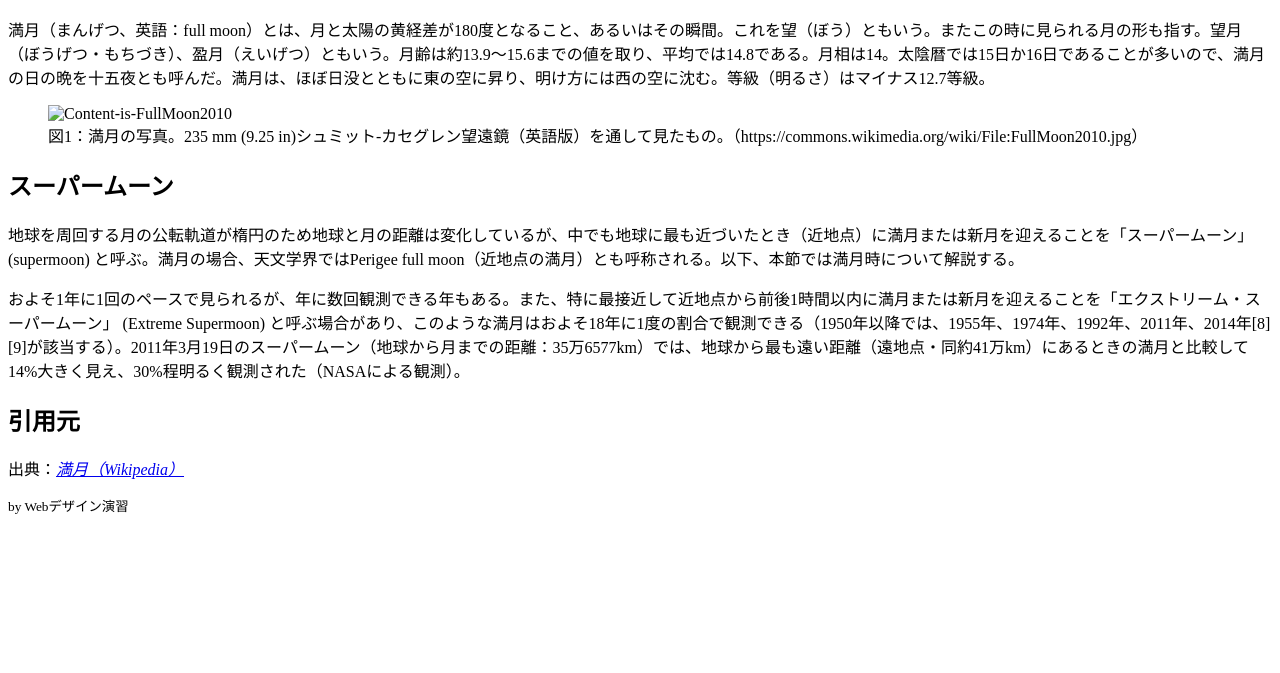
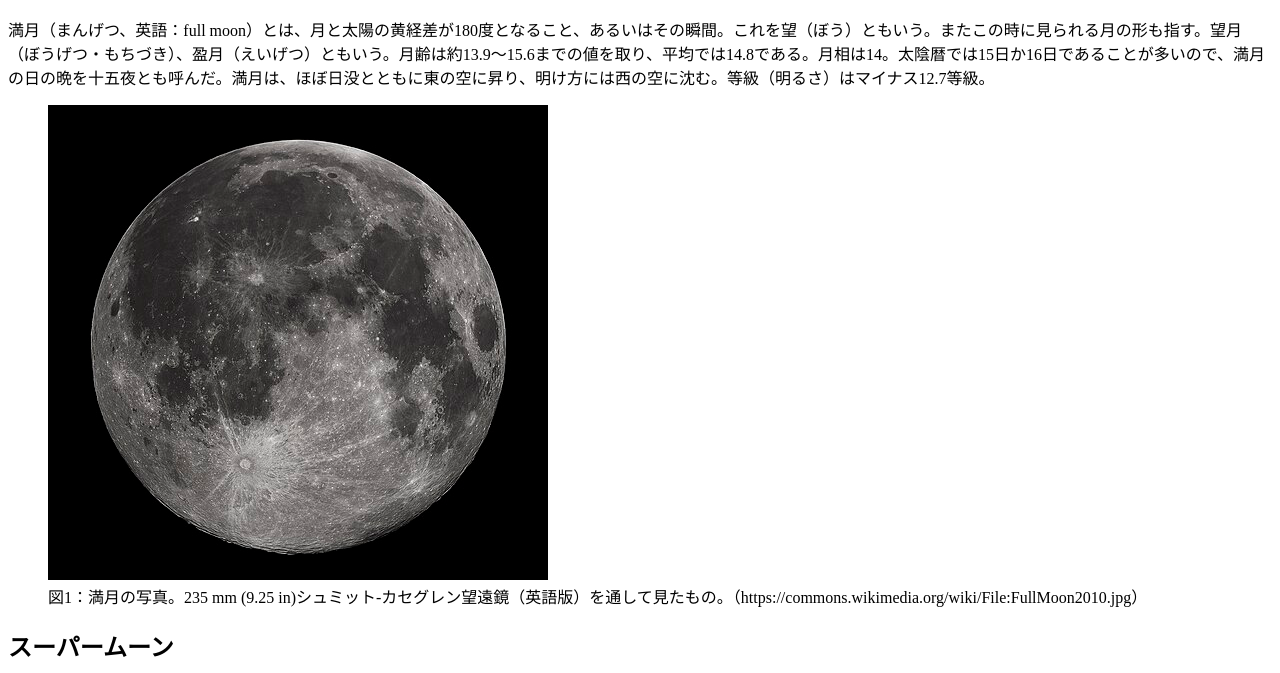
Before and after one commit to star-yzr/semantic_html, a plain HTML site: page index.html in a window 1280 px wide. Shown: the part 127-800 px from the top of the page. Drawn offline with Linux system fonts and the light colour scheme.

Commit message:
Add files via upload

```diff
--- a/index.html
+++ b/index.html
@@ -16,7 +16,7 @@
 
         <p>満月（まんげつ、英語：full moon）とは、月と太陽の黄経差が180度となること、あるいはその瞬間。これを望（ぼう）ともいう。またこの時に見られる月の形も指す。望月（ぼうげつ・もちづき）、盈月（えいげつ）ともいう。月齢は約13.9〜15.6までの値を取り、平均では14.8である。月相は14。太陰暦では15日か16日であることが多いので、満月の日の晩を十五夜とも呼んだ。満月は、ほぼ日没とともに東の空に昇り、明け方には西の空に沈む。等級（明るさ）はマイナス12.7等級。</p>
         <figure>
-            <img src"images/FullMoon2010.jpg" alt="Content-is-FullMoon2010">
+            <img src="images/FullMoon2010.jpg" alt="Content-is-FullMoon2010">
             <figcaption>図1：満月の写真。235 mm (9.25 in)シュミット-カセグレン望遠鏡（英語版）を通して見たもの。（https://commons.wikimedia.org/wiki/File:FullMoon2010.jpg）</figcaption>
         </figure>
     </section>
```
